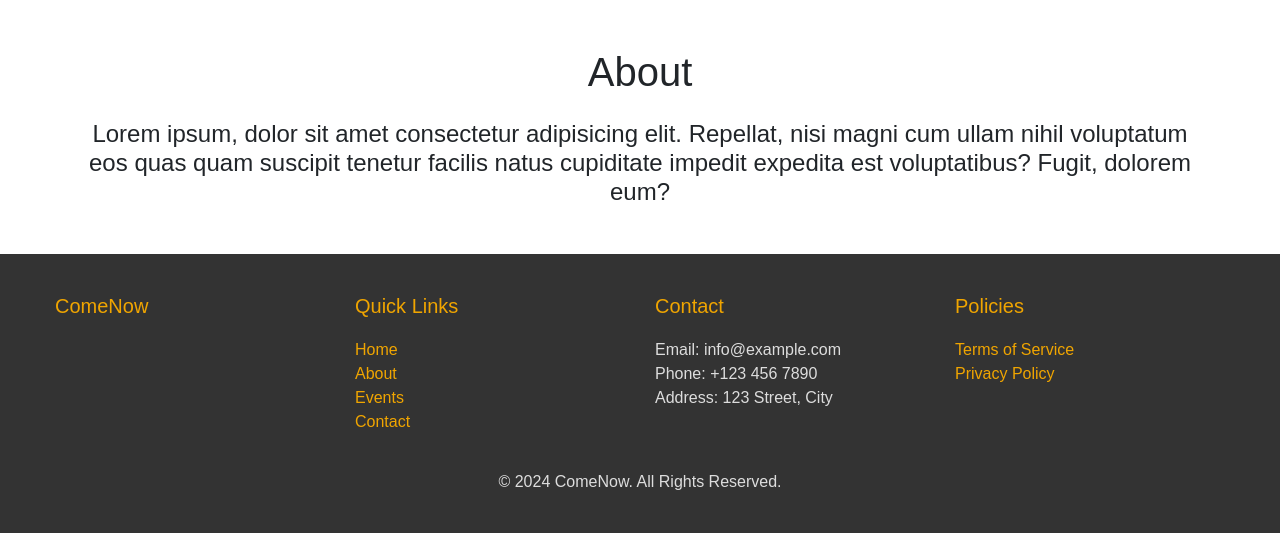
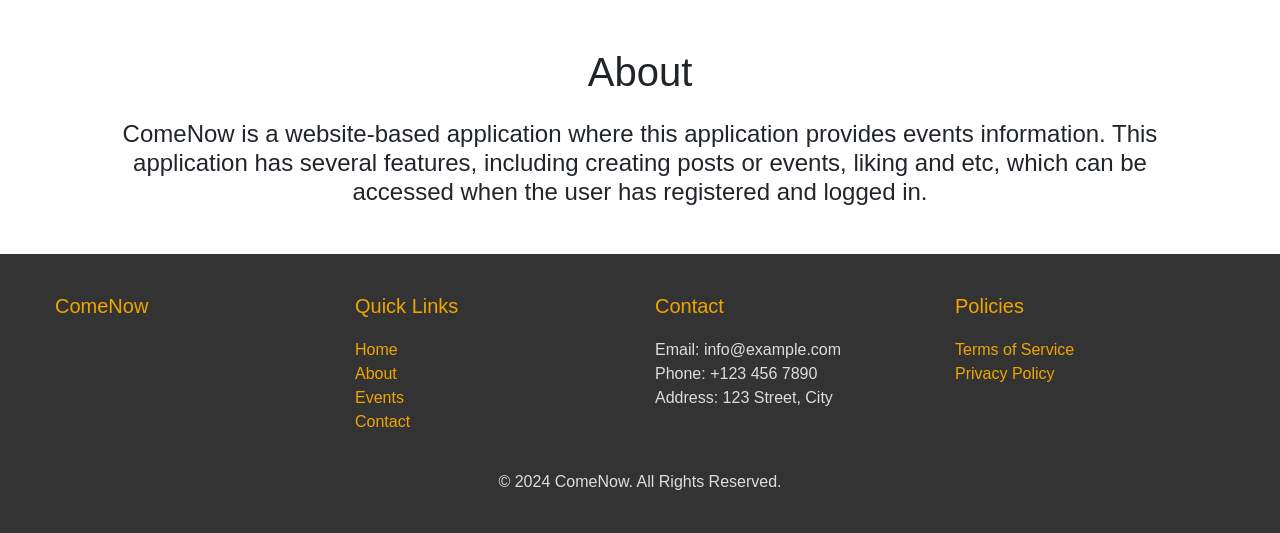
Before and after one commit to Haikalfkri/ComeNow, a Django app: page /about/ in a window 1280 px wide. Shown: the part 62-595 px from the top of the page. Run offline with Django 5.2, Linux system fonts and the light colour scheme.

Commit message:
update about page description

```diff
--- a/ComeNow/templates/base/about.html
+++ b/ComeNow/templates/base/about.html
@@ -13,7 +13,7 @@
 
     <div class="mt-4 about-body">
         <h4>
-            Lorem ipsum, dolor sit amet consectetur adipisicing elit. Repellat, nisi magni cum ullam nihil voluptatum eos quas quam suscipit tenetur facilis natus cupiditate impedit expedita est voluptatibus? Fugit, dolorem eum?
+            ComeNow is a website-based application where this application provides events information. This application has several features, including creating posts or events, liking and etc, which can be accessed when the user has registered and logged in.
         </h4>
     </div>
 </div>
```
